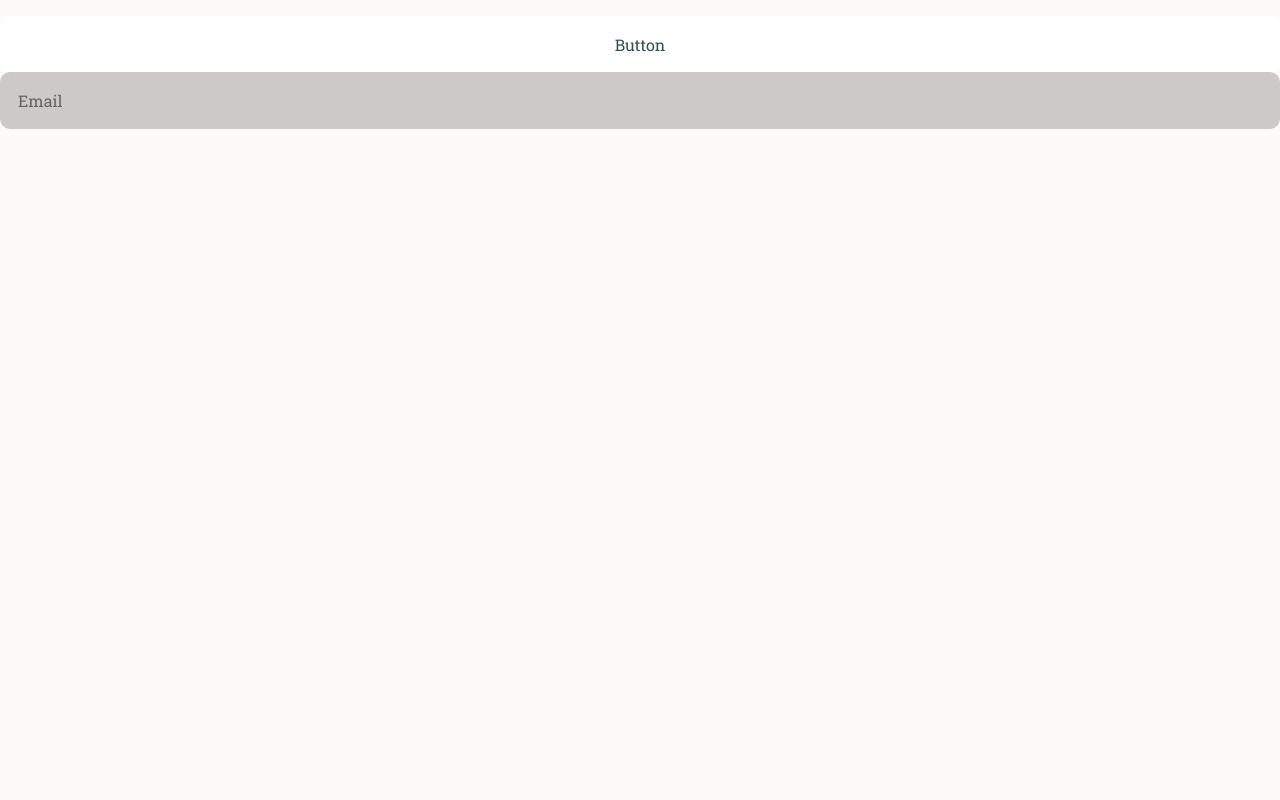
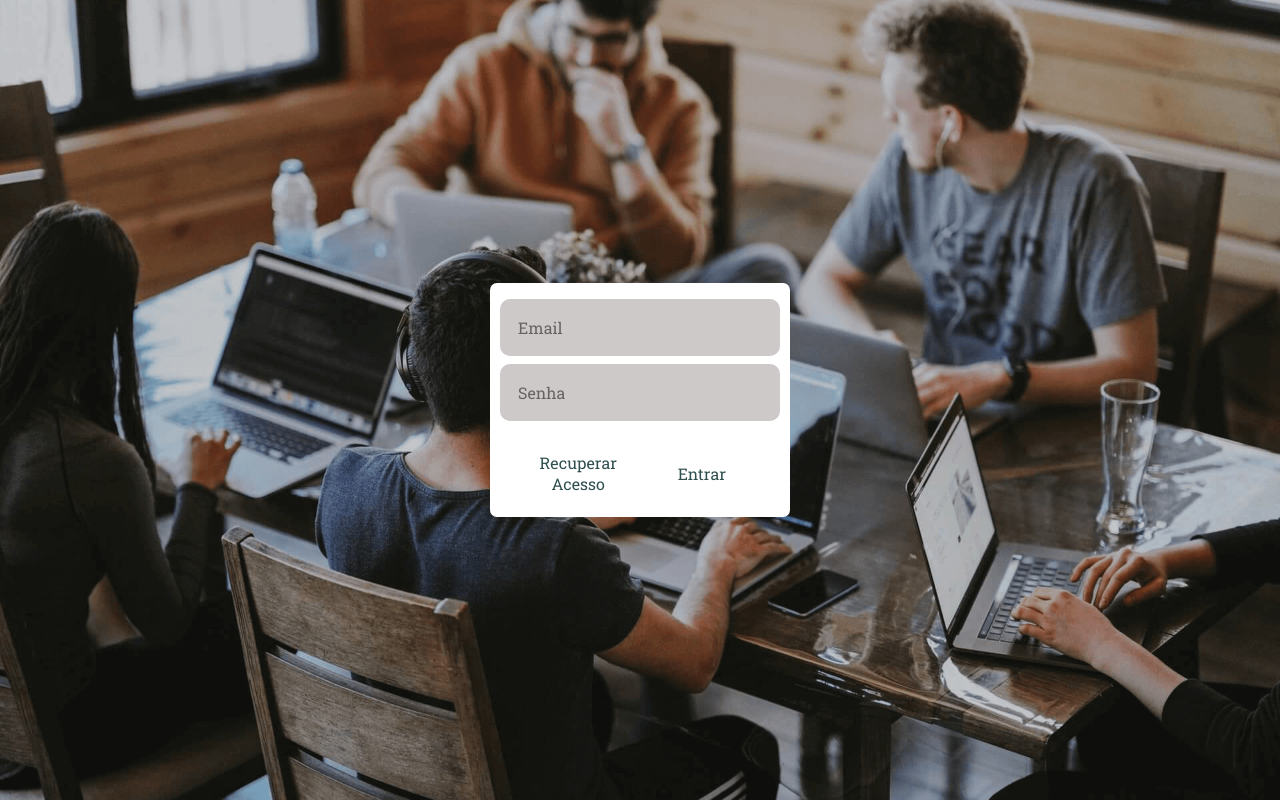
Before and after one commit to VictorAugDB/projeto-bitcoins-eduzz, a React (Create React App) app: page /signin in a window 1280 px wide. Built offline with nearby package versions, Linux system fonts and the light colour scheme.

Commit message:
finalizada pagina de login

```diff
--- a/src/pages/SignIn/index.tsx
+++ b/src/pages/SignIn/index.tsx
@@ -1,17 +1,22 @@
-import React, { useCallback, useRef } from 'react';
-import { FormHandles } from '@unform/core';
+import React from 'react';
 
 import Button from '../../components/Button';
 import Input from '../../components/Input';
+import { Container, Content, Buttons } from './styles';
 
 const SignIn: React.FC = () => {
-  const formRef = useRef<FormHandles>(null);
+  return (
+    <Container>
+      <Content>
+        <Input name="email" placeholder="Email" />
+        <Input name="password" placeholder="Senha" type="password" />
 
-  return (
-    <>
-      <Button> Button</Button>
-      <Input name="email" placeholder="Email" />
-    </>
+        <Buttons>
+          <Button>Recuperar Acesso</Button>
+          <Button>Entrar</Button>
+        </Buttons>
+      </Content>
+    </Container>
   );
 };
 
--- /dev/null
+++ b/src/pages/SignIn/styles.ts
@@ -0,0 +1,34 @@
+import styled from 'styled-components';
+import signInBackgroundImg from '../../assets/splash.png';
+
+export const Container = styled.div`
+  height: 100vh;
+  display: flex;
+
+  align-items: center;
+  justify-content: center;
+
+  background: url(${signInBackgroundImg}) no-repeat center;
+  background-size: cover;
+`;
+
+export const Content = styled.div`
+  display: flex;
+  flex-direction: column;
+  background: #ffffff;
+  border-radius: 7px;
+  padding: 10px;
+
+  align-items: center;
+  justify-content: center;
+
+  width: 100%;
+  height: 100%;
+
+  max-height: 234px;
+  max-width: 300px;
+`;
+
+export const Buttons = styled.div`
+  display: flex;
+`;
```
Also changed, not shown: src/assets/splash.png (added), 1 other file (tests, documents, lock files or other folders).
